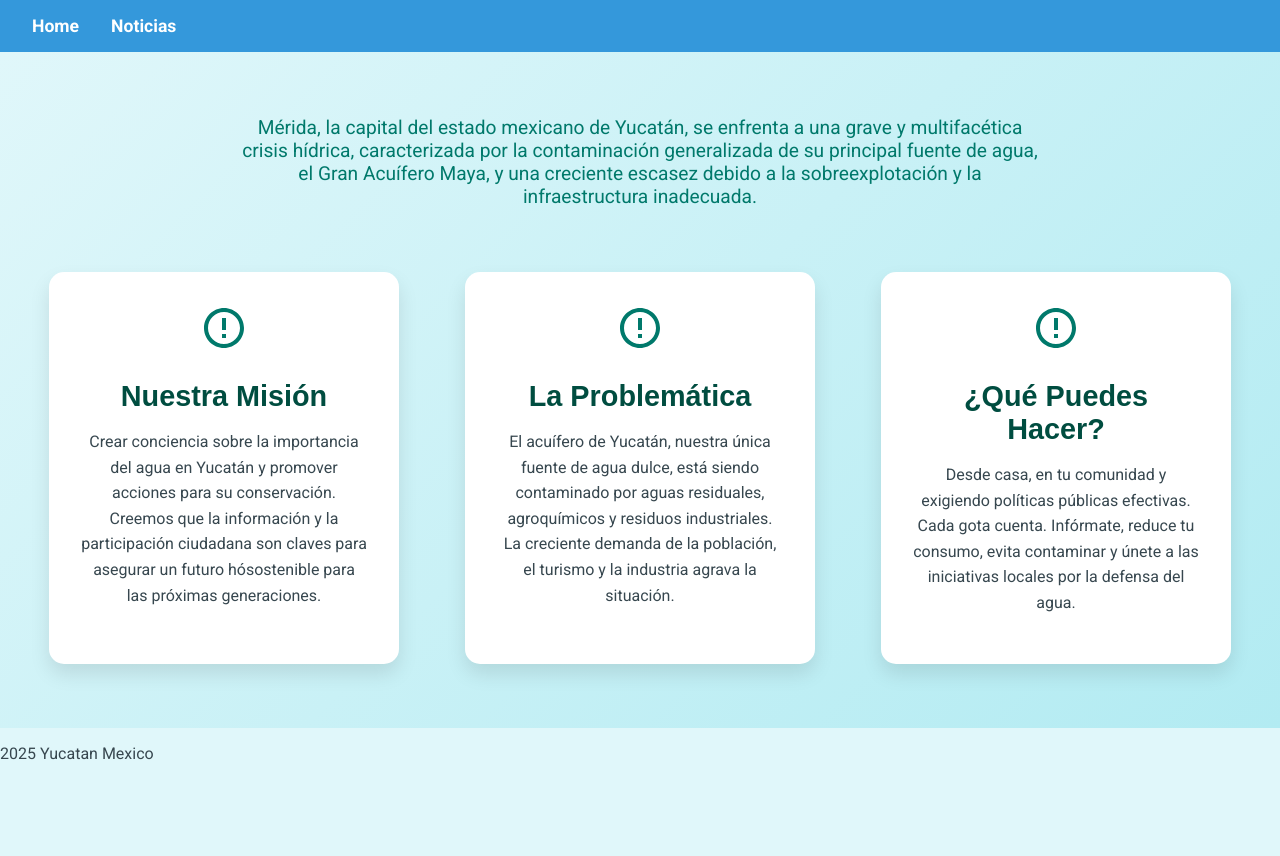
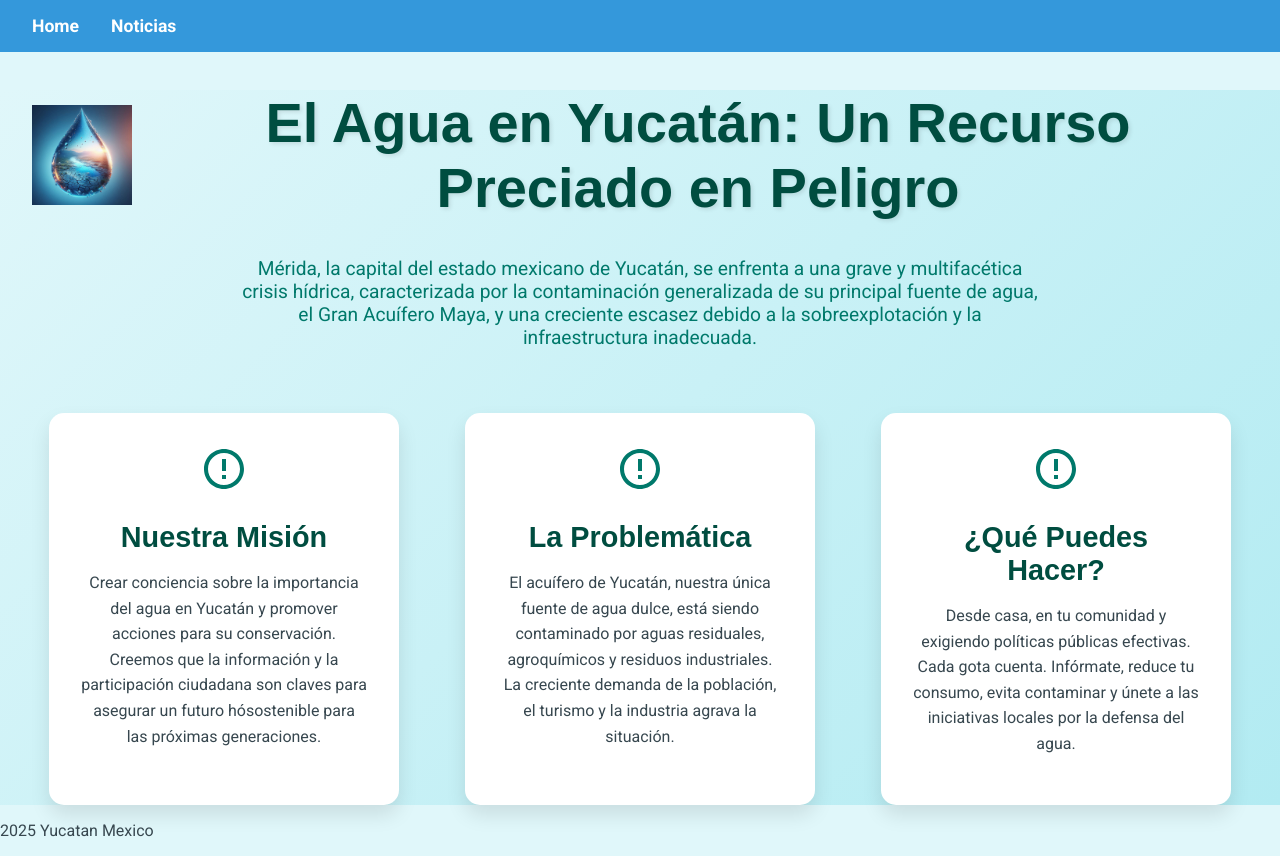
Before and after one commit to dtziugomez/waterYucatan, a React (Vite) app: page / in a window 1280 px wide. Before the commit the page ends 800 px from the top, so only its background shows below. Built offline with nearby package versions, Linux system fonts and the light colour scheme.

Commit message:
more ui to home

```diff
--- a/src/components/HomeContent.jsx
+++ b/src/components/HomeContent.jsx
@@ -1,6 +1,7 @@
 import React from 'react';
 import styled, { keyframes } from 'styled-components';
 import { homeData } from '../data/homeData';
+import WaterIcon from '../assets/raindrop-ai.jpeg';
 
 const fadeIn = keyframes`
   from {
@@ -15,7 +16,7 @@ const fadeIn = keyframes`
 
 const HomeContainer = styled.div`
   background: linear-gradient(135deg, #e0f7fa, #b2ebf2);
-  padding: 4rem 2rem;
+  padding: 0rem 2rem;
   animation: ${fadeIn} 1s ease-in-out;
 `;
 
@@ -28,6 +29,10 @@ const Header = styled.header`
     font-size: 3.5rem;
     color: #004d40;
     text-shadow: 2px 2px 4px rgba(0, 0, 0, 0.1);
+    display: flex;
+    align-items: center;
+    justify-content: center;
+    gap: 1rem;
   }
 
   p {
@@ -90,8 +95,7 @@ const HomeContent = () => {
   return (
     <HomeContainer>
       <Header>
-
-
+        <h1><img src={WaterIcon} alt="Raindrop Icon" style={{ width: '100px', height: '100px' }} />{homeData.title}</h1>
         <p>{homeData.description}</p>
       </Header>
       <SectionContainer>
--- /dev/null
+++ b/vite.config.js
@@ -0,0 +1,8 @@
+import { defineConfig } from 'vite'
+import react from '@vitejs/plugin-react'
+
+// https://vitejs.dev/config/
+export default defineConfig({
+  plugins: [react()],
+  assetsInclude: ['**/*.svg'],
+})
```
Also changed, not shown: src/assets/raindrop-ai.jpeg (added).
